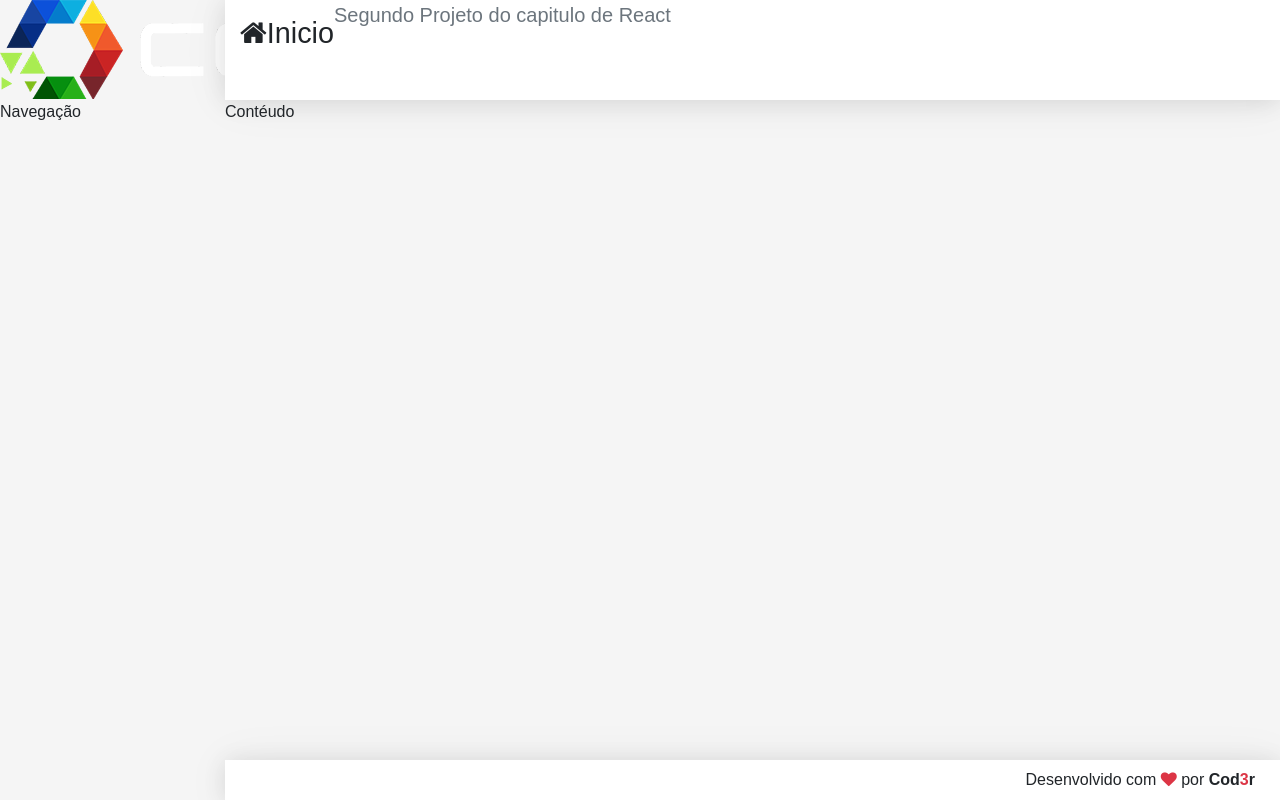
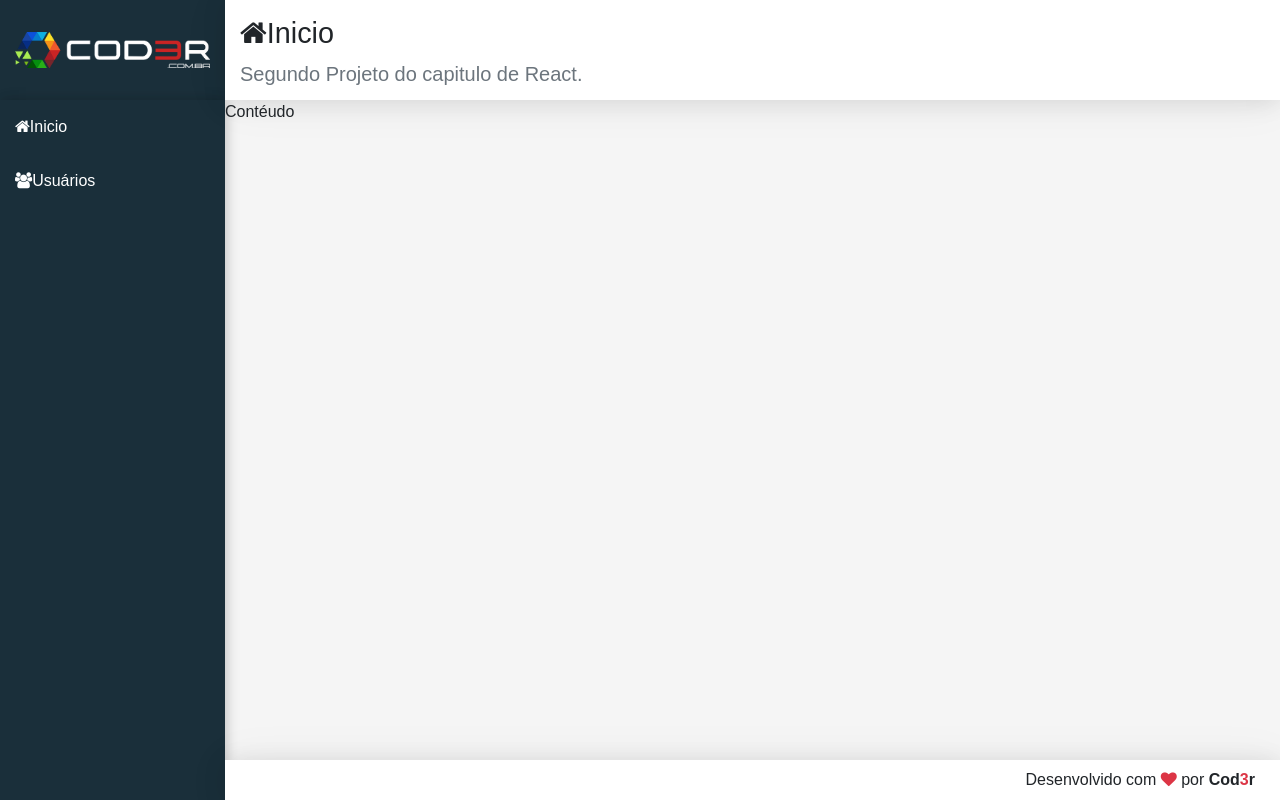
Before and after one commit to NikolasDaltro/Projeto-Cadastro, a React (Create React App) app in the folder crud/frontend/: page / in a window 1280 px wide. Built offline with nearby package versions, Linux system fonts and the light colour scheme.

Commit message:
Correção do bug e criação do componente nav

```diff
--- a/crud/frontend/src/components/template/Header.jsx
+++ b/crud/frontend/src/components/template/Header.jsx
@@ -2,7 +2,7 @@ import './Header.css'
 import React from 'react'
 
 export default props =>
-    <header className="header d-none d-sm-flex flex-collumn">
+    <header className="header d-none d-sm-flex flex-column">
         <h1 className="mt-3">
             <i className={`fa fa-${props.icon}`}></i>{props.title}
         </h1>
--- a/crud/frontend/src/components/template/Logo.jsx
+++ b/crud/frontend/src/components/template/Logo.jsx
@@ -3,8 +3,8 @@ import logo from '../../assets/imgs/logo.png'
 import React from 'react'
 
 export default props =>
-        <asside className="logo">
+        <aside className="logo">
             <a href="/" className ="logo">
             <img src={logo} alt="logo"/>
             </a>
-        </asside>
+        </aside>
--- a/crud/frontend/src/components/template/Nav.css
+++ b/crud/frontend/src/components/template/Nav.css
@@ -0,0 +1,18 @@
+aside.menu-area {
+    background-color: var(--bg-dark);
+    box-shadow:
+    2px 0 10px 0 rgba(0, 0, 0, 0.12),
+    2px 0 15px 0   rgba(0, 0, 0, 0.09);
+}
+
+.menu a{
+    display: block;
+    text-decoration: none;
+    color:#fff;
+    font-weight: 300;
+    padding: 15px;
+}
+
+.menu a:hover{
+    background: linear-gradient(135deg, #07e7e3 0%, #32dac3 100%);
+}
--- a/crud/frontend/src/components/template/Nav.jsx
+++ b/crud/frontend/src/components/template/Nav.jsx
@@ -3,5 +3,12 @@ import React from 'react'
 
 export default props =>
     <aside className="menu-area">
-        Navegação
+       <nav className="menu">
+        <a href="#/">
+            <i className="fa fa-home"></i>Inicio
+        </a>
+        <a href="#/users">
+            <i className="fa fa-users"></i>Usuários
+        </a>
+       </nav>
     </aside>
--- a/crud/frontend/src/main/App.jsx
+++ b/crud/frontend/src/main/App.jsx
@@ -12,7 +12,8 @@ export default props =>
 <div className="app">
     <Logo />
     <Nav />
-    <Main icon="home" title="Inicio" subtitle="Segundo Projeto do capitulo de React" />
+    <Main icon="home" title="Inicio"
+        subtitle="Segundo Projeto do capitulo de React." />
     <Footer />
 
 </div>
```
